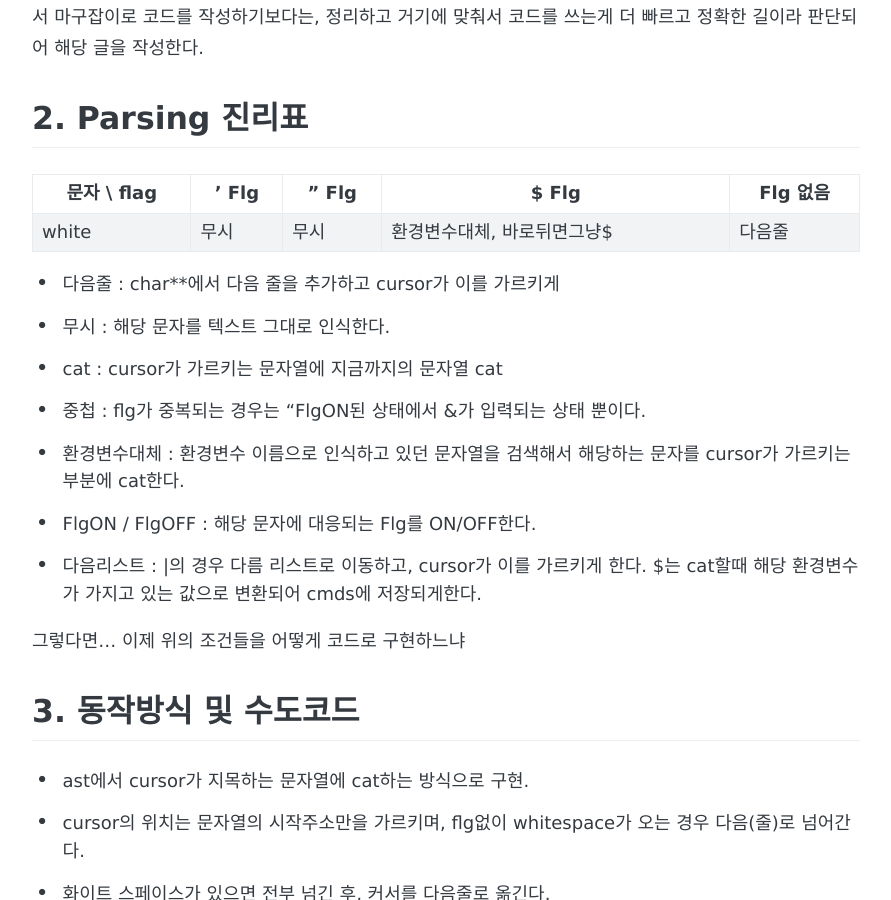
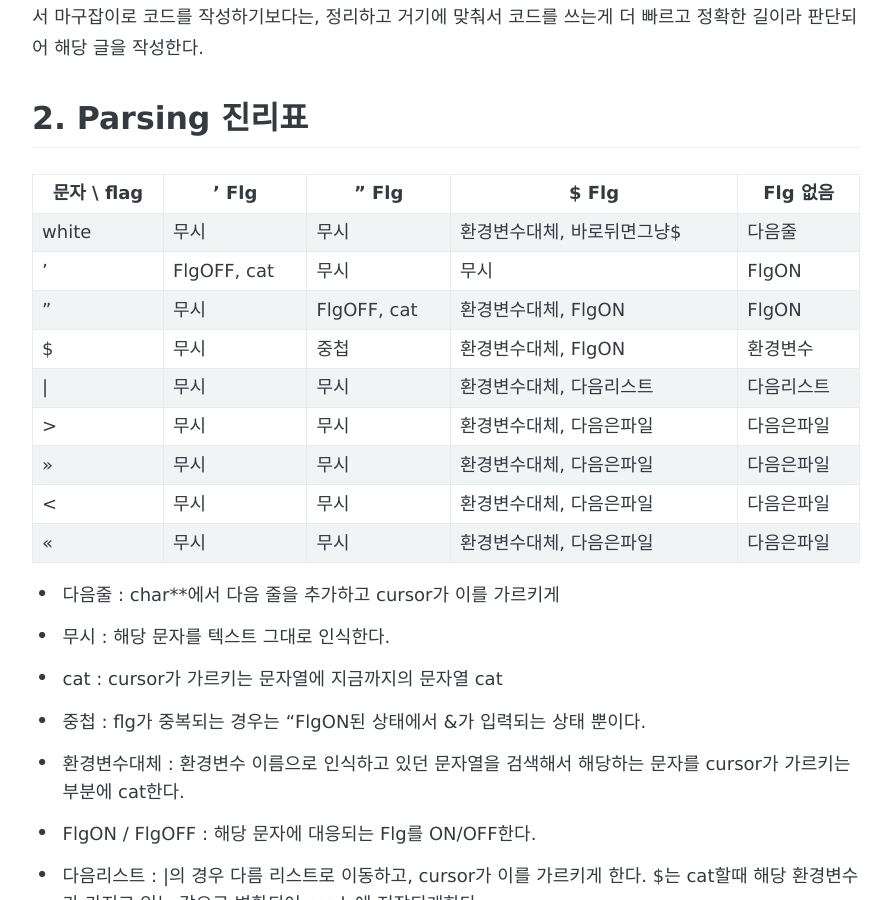
Before and after one commit to gyujun9403/gyujun9403.github.io, a Jekyll site: the page built from _posts/2021-12-30-minishell-parsing1.md, in a window 1280 px wide and 900 px high, scrolled down 488 px. Shown: the whole window, without its empty margins (194-1085 px from the left). Built offline with Jekyll 4.4.1, drawn with Linux system fonts in a browser that asks for light colours; some web fonts are replaced; comment, search, counter and statistics services are not loaded.

Commit message:
markdown testing...

```diff
--- a/_posts/2021-12-30-minishell-parsing1.md
+++ b/_posts/2021-12-30-minishell-parsing1.md
@@ -17,6 +17,15 @@ Minishell에서 가장 복잡하고 변수가 많은 부분은 파싱부라고
 | 문자 \ flag | ' Flg | " Flg | $ Flg | Flg 없음 |
 | ---- | ---- | ----| ---- | ---- |
 | white | 무시 | 무시 | 환경변수대체, 바로뒤면그냥$ | 다음줄 |
+| ' |FlgOFF, cat|무시|무시|FlgON|
+| " |무시|FlgOFF, cat|환경변수대체, FlgON|FlgON|
+| $ |무시|중첩|환경변수대체, FlgON|환경변수|
+| \| |무시|무시|환경변수대체, 다음리스트|다음리스트|
+| > |무시|무시|환경변수대체, 다음은파일|다음은파일|
+| >> |무시|무시|환경변수대체, 다음은파일|다음은파일|
+| < |무시|무시|환경변수대체, 다음은파일|다음은파일|
+| << |무시|무시|환경변수대체, 다음은파일|다음은파일|
+
 
 - 다음줄 : char**에서 다음 줄을 추가하고 cursor가 이를 가르키게
 - 무시 : 해당 문자를 텍스트 그대로 인식한다.
```
